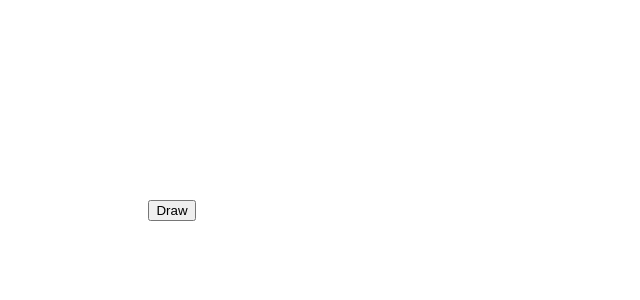
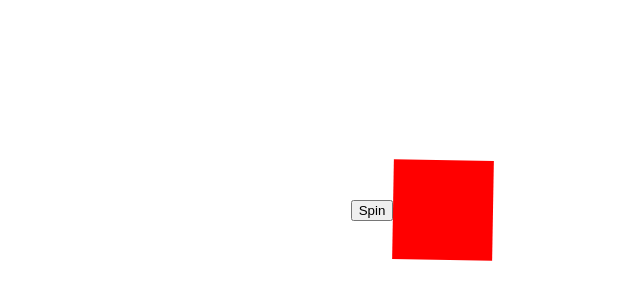
Before and after one commit to ocalvet/electron-react, a React (Create React App) app: page / in a window 1280 px wide. Shown: the part 190-490 px from the top of the page, without its empty margins (218-858 px from the left). Built offline with nearby package versions, Linux system fonts and the light colour scheme.

Commit message:
Switch to js with dom manipulations for animations

```diff
--- a/src/App.js
+++ b/src/App.js
@@ -4,27 +4,36 @@ import classnames from 'classnames';
 
 class App extends Component {
   state = {
-    speed: 0
+    angle: 0,
+    draw: false,
+    rotationInterval: undefined
   };
 
   componentDidMount() {
-    const interval = setInterval(() => {
-      this.setState({ speed: this.state.speed + 1 });
-    }, 3000)
+    this.draw();
   }
 
-  draw = () => {
-    console.log('canvas', this.canvas);
-    const ctx = this.canvas.getContext("2d");
-    ctx.fillStyle = "#FF0000";
-    ctx.fillRect(0, 0, 150, 75);
+  draw() {
+    requestAnimationFrame(this.reDraw);
+  }
+
+  reDraw = (timestamp) => {
+    this.setState({ angle: (this.state.angle > 360) ? 1 : this.state.angle + 1 });
+    if (this.state.draw) {
+      requestAnimationFrame(this.reDraw);
+    }
+  }
+
+  start = () => {
+    this.setState({ draw: true });
+    this.draw();
   }
 
   render() {
     return (
       <div className="App">
-        <button onClick={this.draw}>Draw</button>
-        <canvas ref={this.canvas} width="500" height="500" />
+        <button onClick={this.start}>Spin</button>
+        <div style={{ backgroundColor: 'red', height: 100, width: 100, transform: `rotate(${this.state.angle}deg)` }}></div>
       </div>
     );
   }
```
